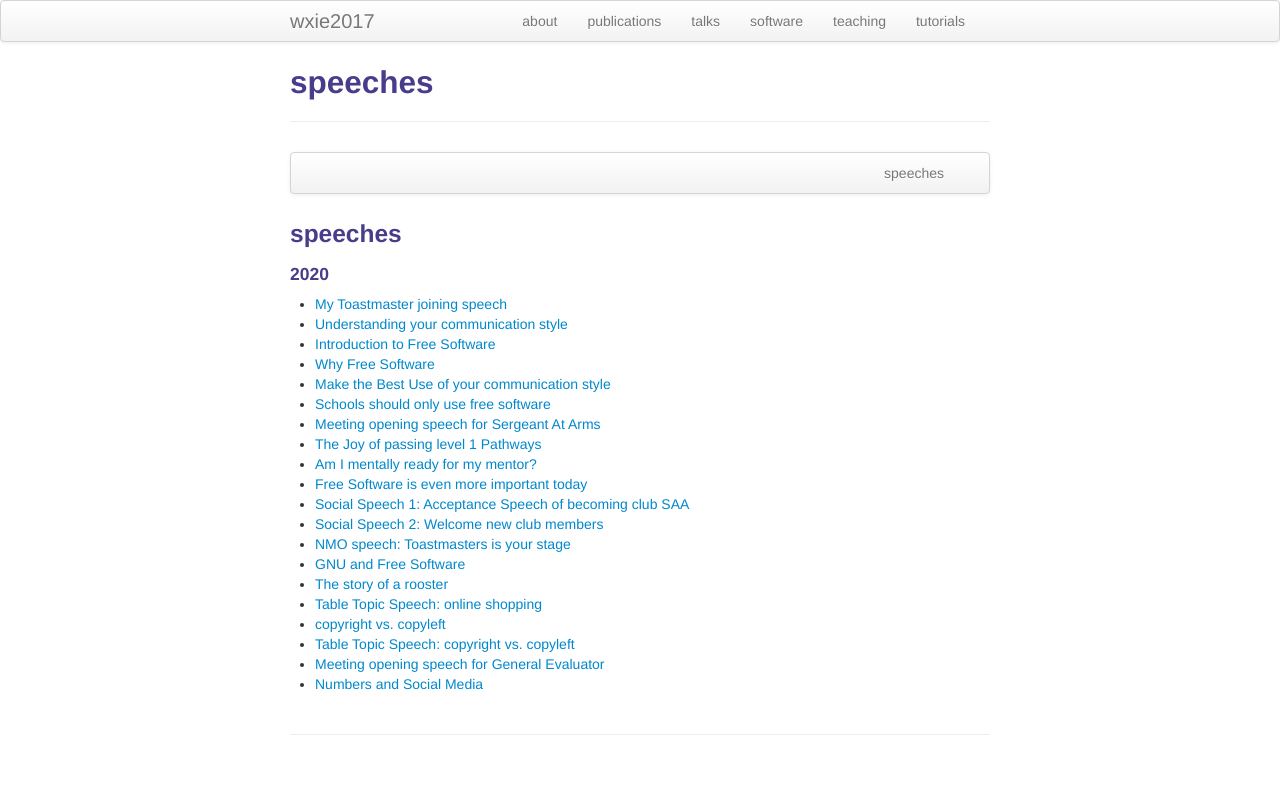
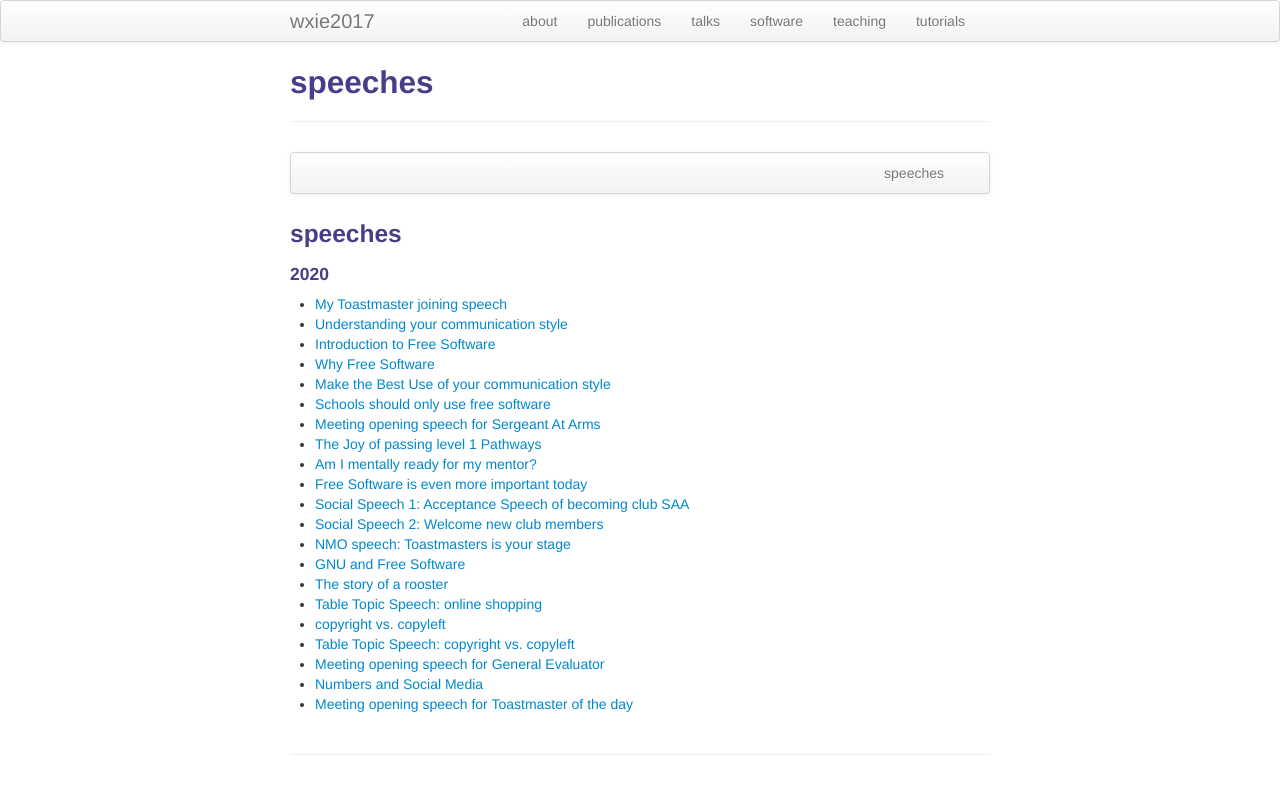
Before and after one commit to wxie2017/wxie2017.github.io, a Jekyll site: the page built from pages/talks.md, in a window 1280 px wide. Shown: the top 794 px of the page. Built offline with Jekyll 4.4.1, drawn with Linux system fonts in a browser that asks for light colours.

Commit message:
add a new talk entry

```diff
--- a/pages/talks.md
+++ b/pages/talks.md
@@ -37,3 +37,4 @@ description: wxie's speeches
 - [Table Topic Speech: copyright vs. copyleft](speech/TTM_copyright_vs_copyleft.html)
 - [Meeting opening speech for General Evaluator](speech/meeting_opening_speech_of_GE.html)
 - [Numbers and Social Media](speech/numbers_and_social_media.html)
+- [Meeting opening speech for Toastmaster of the day](speech/meeting_opening_speech_of_TMD.html)
```
